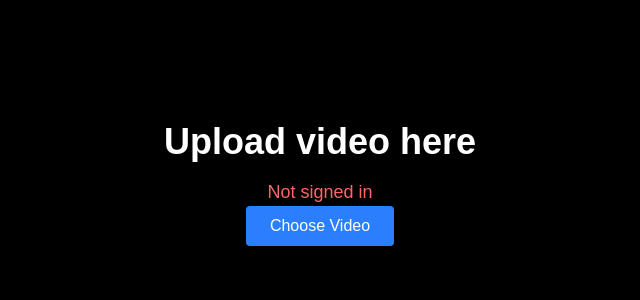
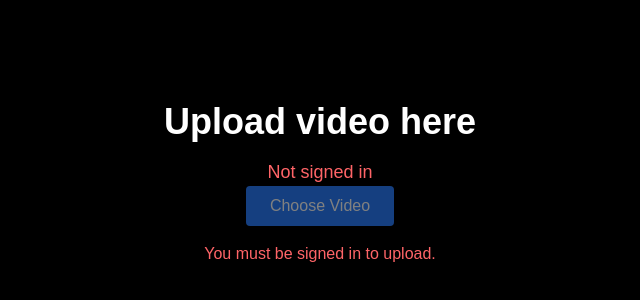
Before and after one commit to nguyenhbryan/vistore, a Next.js app: page /home in a window 1280 px wide. Shown: the part 216-516 px from the top of the page, without its empty margins (320-960 px from the left). Built offline with nearby package versions, Linux system fonts and the light colour scheme; no server answers.

Commit message:
update video uploader
added authentication handling
updated to push the video route before the id

```diff
--- a/src/app/components/VideoUploader.tsx
+++ b/src/app/components/VideoUploader.tsx
@@ -1,28 +1,43 @@
 'use client';
 
-import { useState } from 'react';
+import { useState, useEffect } from 'react';
 import { useRouter } from 'next/navigation';
 import { ref, uploadBytesResumable, getDownloadURL } from 'firebase/storage';
-import { storage } from '../utils/firebaseClient';
+import { storage, auth } from '../utils/firebaseClient';
 import { nanoid } from 'nanoid';
 import { doc, setDoc } from 'firebase/firestore';
 import { db } from '../utils/firebaseClient';
+import { onAuthStateChanged, User } from 'firebase/auth';
 
 export default function VideoUploader() {
   const [progress, setProgress] = useState(0);
   const [selectedFile, setSelectedFile] = useState<File | null>(null);
   const [uploading, setUploading] = useState(false);
+  const [user, setUser] = useState<User | null>(null);
+  const [error, setError] = useState<string | null>(null);
   const router = useRouter();
+
+  // Track auth state
+  useEffect(() => {
+    const unsubscribe = onAuthStateChanged(auth, setUser);
+    return () => unsubscribe();
+  }, []);
 
   const handleFileChange = (e: React.ChangeEvent<HTMLInputElement>) => {
     if (!e.target.files || e.target.files.length === 0) return;
     setSelectedFile(e.target.files[0]);
     setProgress(0);
+    setError(null);
   };
 
   const handleUpload = async () => {
+    if (!user) {
+      setError('You must be signed in to upload a video.');
+      return;
+    }
     if (!selectedFile) return;
     setUploading(true);
+    setError(null);
     const uniqueId = nanoid(8);
     const storageRef = ref(storage, `videos/${uniqueId}-${selectedFile.name}`);
     const uploadTask = uploadBytesResumable(storageRef, selectedFile);
@@ -36,6 +51,7 @@ export default function VideoUploader() {
       (err) => {
         console.error(err);
         setUploading(false);
+        setError('Upload failed. Please try again.');
       },
       async () => {
         const downloadURL = await getDownloadURL(uploadTask.snapshot.ref);
@@ -44,9 +60,10 @@ export default function VideoUploader() {
           url: downloadURL,
           name: selectedFile.name,
           uploadedAt: new Date().toISOString(),
+          userId: user.uid,
         });
         setUploading(false);
-        router.push(`/${uniqueId}`);
+        router.push(`video/${uniqueId}`);
       }
     );
   };
@@ -62,7 +79,7 @@ export default function VideoUploader() {
       />
       <label
         htmlFor="file-upload"
-        className="cursor-pointer bg-blue-500 hover:bg-blue-600 text-white px-6 py-2 rounded shadow transition-colors duration-200"
+        className={`cursor-pointer bg-blue-500 hover:bg-blue-600 text-white px-6 py-2 rounded shadow transition-colors duration-200${!user || uploading ? ' opacity-50 pointer-events-none' : ''}`}
       >
         Choose Video
       </label>
@@ -71,14 +88,16 @@ export default function VideoUploader() {
           <span className="text-white text-sm">Selected: {selectedFile.name}</span>
           <button
             onClick={handleUpload}
-            disabled={uploading}
-            className="cursor-pointer bg-green-500 hover:bg-green-600 text-white px-6 py-2 rounded shadow transition-colors duration-200 disabled:opacity-50"
+            disabled={uploading || !user}
+            className={`cursor-pointer bg-green-500 hover:bg-green-600 text-white px-6 py-2 rounded shadow transition-colors duration-200 disabled:opacity-50 ${!user || uploading ? ' opacity-50 pointer-events-none' : ''}`}
           >
             {uploading ? 'Uploading...' : 'Upload'}
           </button>
         </>
       )}
       {progress > 0 && <p className="text-white">Upload Progress: {progress}%</p>}
+      {error && <p className="text-red-400">{error}</p>}
+      {!user && <p className="text-red-400">You must be signed in to upload.</p>}
     </div>
   );
 }
```
